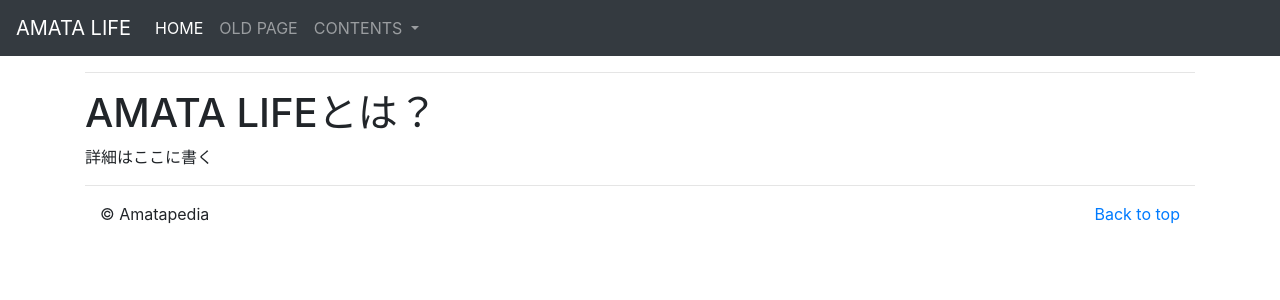
After one commit to amatamt/amatalife_django, a Django app: page /posts/about/ in a window 1280 px wide. The commit adds this page. Shown: the top 300 px of the page. Run offline with Django 3.2, Linux system fonts and the light colour scheme; some libraries are stand-ins or nearby versions.

Commit message:
create about page

```diff
--- a/amtapp/urls.py
+++ b/amtapp/urls.py
@@ -22,7 +22,8 @@ from posts import views
 urlpatterns = [
     path('posts/', include('posts.urls')),
     path('admin/', admin.site.urls),
-    path('posts/<int:post_id>/', views.post_detail, name="post_detail")
+    path('posts/<int:post_id>/', views.post_detail, name="post_detail"),
+    path('posts/about/', views.about, name="about")
 ] + static(settings.MEDIA_URL, document_root=settings.MEDIA_ROOT)
 
 
--- /dev/null
+++ b/posts/templates/posts/about.html
@@ -0,0 +1,63 @@
+<!DOCTYPE html>
+<html lang="ja-jp">
+
+<head>
+  <title>AmataLife</title>
+  <link rel="stylesheet" href="https://stackpath.bootstrapcdn.com/bootstrap/4.4.1/css/bootstrap.min.css" integrity="sha384-Vkoo8x4CGsO3+Hhxv8T/Q5PaXtkKtu6ug5TOeNV6gBiFeWPGFN9MuhOf23Q9Ifjh" crossorigin="anonymous">
+</head>
+
+<body>
+  {% load static %}
+  <nav class="navbar navbar-expand-lg navbar-dark bg-dark">
+    <a class="navbar-brand" href="{% url 'index' %}">AMATA LIFE</a>
+    <button class="navbar-toggler" type="button" data-toggle="collapse" data-target="#navbarSupportedContent" aria-controls="navbarSupportedContent" aria-expanded="false" aria-label="Toggle navigation">
+      <span class="navbar-toggler-icon"></span>
+    </button>
+
+    <div class="collapse navbar-collapse" id="navbarSupportedContent">
+      <ul class="navbar-nav mr-auto">
+        <li class="nav-item active">
+          <a class="nav-link" href="{% url 'index' %}">HOME <span class="sr-only">(current)</span></a>
+        </li>
+        <li class="nav-item">
+          <a class="nav-link" href="http://amatapedia.web.fc2.com/index.html">OLD PAGE</a>
+        </li>
+        <li class="nav-item dropdown">
+          <a class="nav-link dropdown-toggle" href="#" id="navbarDropdown" role="button" data-toggle="dropdown" aria-haspopup="true" aria-expanded="false">
+            CONTENTS
+          </a>
+          <div class="dropdown-menu" aria-labelledby="navbarDropdown">
+            <a class="dropdown-item" href="{% url 'post_detail' 999 %}">BLOG</a>
+            <a class="dropdown-item" href="{% url 'post_detail' 999 %}">VIDEO</a>
+            <a class="dropdown-item" href="{% url 'post_detail' 999%}">PICTURE</a>
+            <a class="dropdown-item" href="{{% url 'post_detail' 999 %}">GAME</a>
+            <div class="dropdown-divider"></div>
+            <a class="dropdown-item" href="{% url 'about' %}">About Amata</a>
+          </div>
+        </li>
+
+      </ul>
+    </div>
+  </nav>
+  <div class="container">
+
+
+    <p></p>
+    <hr>
+
+    <h1>AMATA LIFEとは？</h1>
+    <p>詳細はここに書く</p>
+
+
+    <hr style="clear: both">
+    <footer class="container">
+      <p class="float-right"><a href="{% url 'index' %}">Back to top</a></p>
+      <p>&copy; Amatapedia</p>
+    </footer>
+    <script src="https://code.jquery.com/jquery-3.4.1.slim.min.js" integrity="sha384-J6qa4849blE2+poT4WnyKhv5vZF5SrPo0iEjwBvKU7imGFAV0wwj1yYfoRSJoZ+n" crossorigin="anonymous"></script>
+    <script src="https://cdn.jsdelivr.net/npm/popper.js@1.16.0/dist/umd/popper.min.js" integrity="sha384-Q6E9RHvbIyZFJoft+2mJbHaEWldlvI9IOYy5n3zV9zzTtmI3UksdQRVvoxMfooAo" crossorigin="anonymous"></script>
+    <script src="https://stackpath.bootstrapcdn.com/bootstrap/4.4.1/js/bootstrap.min.js" integrity="sha384-wfSDF2E50Y2D1uUdj0O3uMBJnjuUD4Ih7YwaYd1iqfktj0Uod8GCExl3Og8ifwB6" crossorigin="anonymous"></script>
+    </div>
+</body>
+
+</html>
--- a/posts/templates/posts/index.html
+++ b/posts/templates/posts/index.html
@@ -7,6 +7,7 @@
 </head>
 
 <body>
+  {% load static %}
   <nav class="navbar navbar-expand-lg navbar-dark bg-dark">
     <a class="navbar-brand" href="{% url 'index' %}">AMATA LIFE</a>
     <button class="navbar-toggler" type="button" data-toggle="collapse" data-target="#navbarSupportedContent" aria-controls="navbarSupportedContent" aria-expanded="false" aria-label="Toggle navigation">
@@ -31,7 +32,7 @@
             <a class="dropdown-item" href="{% url 'post_detail' 999%}">PICTURE</a>
             <a class="dropdown-item" href="{{% url 'post_detail' 999 %}">GAME</a>
             <div class="dropdown-divider"></div>
-            <a class="dropdown-item" href="about">About Amata</a>
+            <a class="dropdown-item" href="{% url 'about' %}">About Amata</a>
           </div>
         </li>
 
@@ -39,7 +40,6 @@
     </div>
   </nav>
   <div class="container">
-    {% load static %}
 
     <div id="carouselExampleIndicators" class="carousel slide" data-ride="carousel" >
   <ol class="carousel-indicators">
--- a/posts/views.py
+++ b/posts/views.py
@@ -11,4 +11,7 @@ def post_detail(request, post_id):
     post = get_object_or_404(Post, pk=post_id)
     return render(request, 'posts/post_detail.html', {'post': post})
 
+def about(request):
+    return render(request, 'posts/about.html')
+
 # Create your views here.
```
